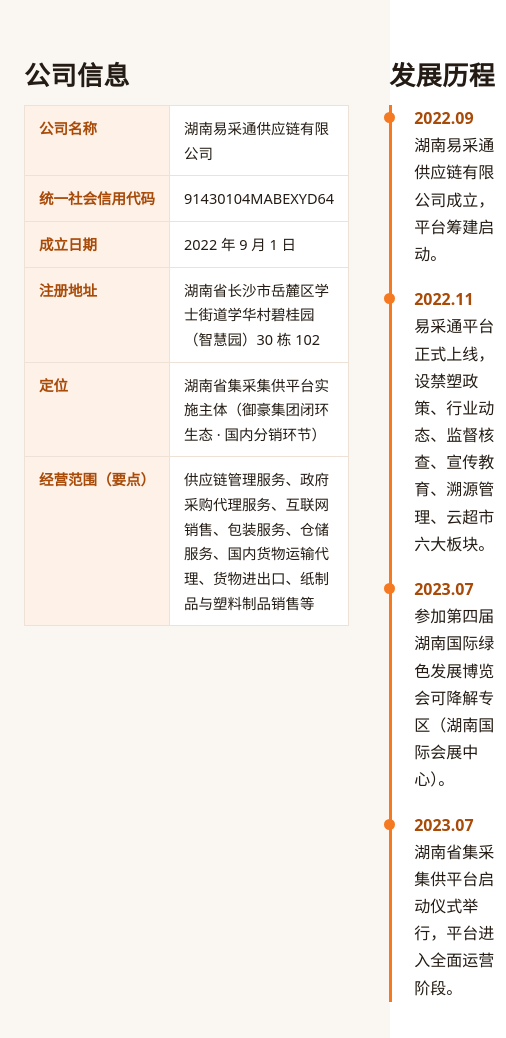
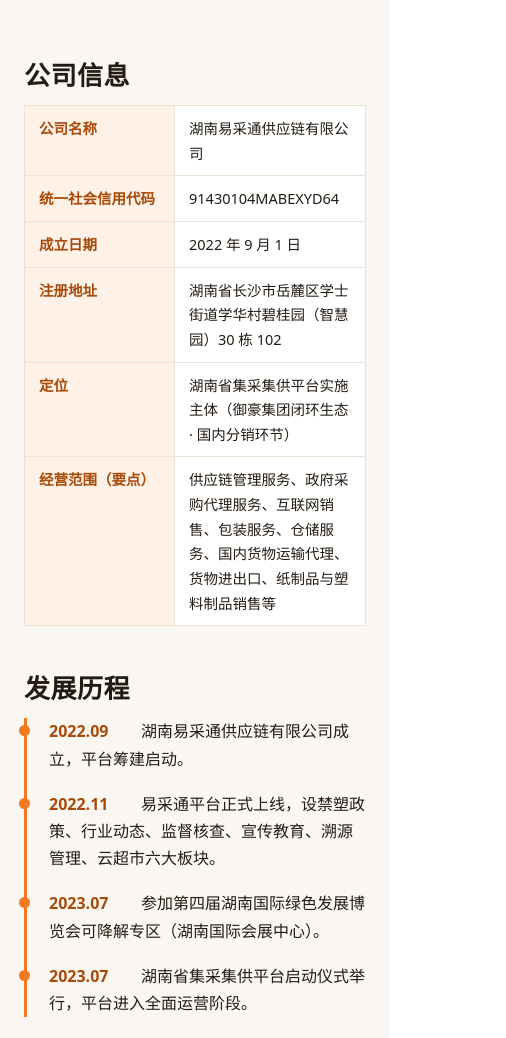
Before and after one commit to easell/easell.com, an Astro site: page /about in a window 390 px wide. Shown: the part 561-1599 px from the top of the page, 506 px wide, since content can reach past the window. Built offline with nearby package versions, Linux system fonts and the light colour scheme; Astro itself is replaced by a stand-in of ours.

Commit message:
fix: 移动端内联双栏栅格折叠为单栏（可用性修复）

```diff
--- a/src/styles/global.css
+++ b/src/styles/global.css
@@ -142,6 +142,8 @@ form.inquiry .btn { margin-top: 18px; width: 100%; }
   .hero .container { grid-template-columns: 1fr; gap: 26px; }
   .hero h1 { font-size: 30px; }
   .grid-2, .grid-3, .grid-4 { grid-template-columns: 1fr; }
+  /* 内联样式的双/多栏栅格在窄屏统一折叠为单栏（修正移动端挤压） */
+  .band [style*="grid-template-columns"] { grid-template-columns: 1fr !important; }
   .trust .container { grid-template-columns: repeat(2, 1fr); }
   .contact-cards { grid-template-columns: 1fr; }
   footer.site .cols { grid-template-columns: 1fr; }
```
Also changed, not shown: .v-about-m.png (added), .v-about.png (added), .v-cups.png (added).
